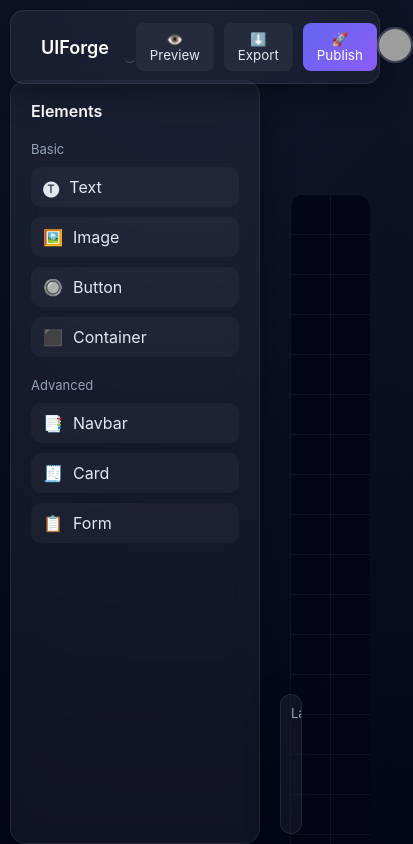
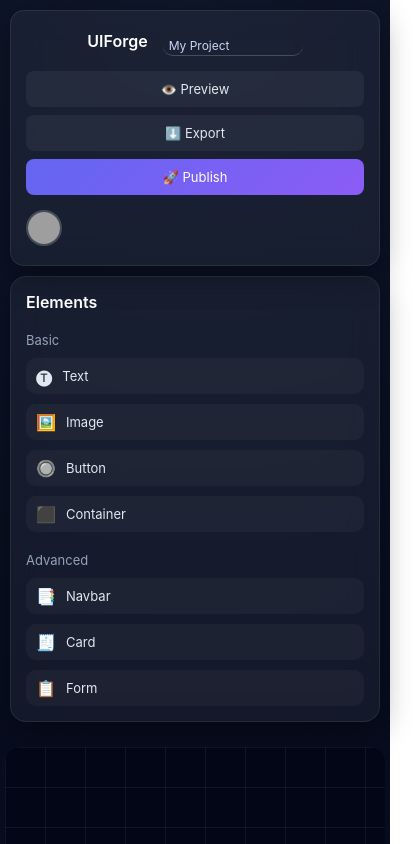
Before and after one commit to varunvarunsr05-cp/Drag-Drop-Website-Builder-UI, a plain HTML site: page index.html in a window 390 px wide. Shown: the top 844 px of the page, 413 px wide, since content can reach past the window. Drawn offline with Linux system fonts and the light colour scheme; grey boxes are pictures that could not be loaded.

Commit message:
Refactor and expand global styles in style.css

```diff
--- a/style.css
+++ b/style.css
@@ -471,3 +471,183 @@ input, textarea {
   background: #6366f1;
   color: #fff;
 }
+
+/* =========================
+   RESPONSIVE DESIGN
+========================= */
+
+/* TABLETS */
+@media (max-width: 1024px) {
+
+  .sidebar {
+    width: 220px;
+  }
+
+  .canvas {
+    margin-left: 240px;
+  }
+
+  .properties {
+    width: 250px;
+  }
+
+  .layers-bar {
+    left: 250px;
+    right: 270px;
+  }
+}
+
+
+/* MOBILE */
+@media (max-width: 768px) {
+
+  /* NAVBAR */
+  .navbar {
+    flex-direction: column;
+    gap: 15px;
+    padding: 15px;
+  }
+
+  .nav-left,
+  .nav-center,
+  .nav-right {
+    width: 100%;
+    justify-content: center;
+    flex-wrap: wrap;
+  }
+
+  .project-name {
+    width: 180px;
+  }
+
+  /* SIDEBAR */
+  .sidebar {
+    position: relative;
+    width: calc(100% - 20px);
+    height: auto;
+    top: 0;
+    margin: 10px;
+  }
+
+  /* CANVAS */
+  .canvas {
+    margin-left: 0;
+    margin-top: 20px;
+    padding: 10px;
+  }
+
+  .canvas-inner {
+    height: 60vh;
+  }
+
+  /* PROPERTIES */
+  .properties {
+    position: relative;
+    width: calc(100% - 20px);
+    height: auto;
+    top: 0;
+    right: auto;
+    margin: 10px;
+  }
+
+  /* LAYERS */
+  .layers-bar {
+    position: relative;
+    left: auto;
+    right: auto;
+    bottom: auto;
+    width: calc(100% - 20px);
+    margin: 10px;
+    height: auto;
+    max-height: 220px;
+  }
+
+  /* FLEX HELPERS */
+  .flex {
+    flex-direction: column;
+    align-items: stretch;
+  }
+
+  /* BUTTONS */
+  .btn,
+  .nav-btn {
+    width: 100%;
+  }
+
+  /* CARDS */
+  .card {
+    padding: 16px;
+  }
+
+  /* INPUTS */
+  input,
+  textarea {
+    font-size: 16px;
+  }
+}
+
+
+/* SMALL PHONES */
+@media (max-width: 480px) {
+
+  .logo {
+    font-size: 16px;
+  }
+
+  .project-name {
+    width: 140px;
+    font-size: 12px;
+  }
+
+  .nav-center {
+    gap: 8px;
+  }
+
+  .nav-btn {
+    padding: 10px;
+    font-size: 13px;
+  }
+
+  .sidebar {
+    padding: 15px;
+  }
+
+  .properties {
+    padding: 15px;
+  }
+
+  .canvas {
+    padding: 5px;
+  }
+
+  .canvas-inner {
+    height: 50vh;
+  }
+
+  .layers-bar {
+    max-height: 180px;
+  }
+
+  .element {
+    padding: 8px 10px;
+    font-size: 13px;
+  }
+
+  .layer-item {
+    font-size: 12px;
+  }
+}
+
+
+/* EXTRA SAFETY */
+img,
+canvas,
+video,
+iframe {
+  max-width: 100%;
+  height: auto;
+}
+
+body {
+  overflow-x: hidden;
+}
```
